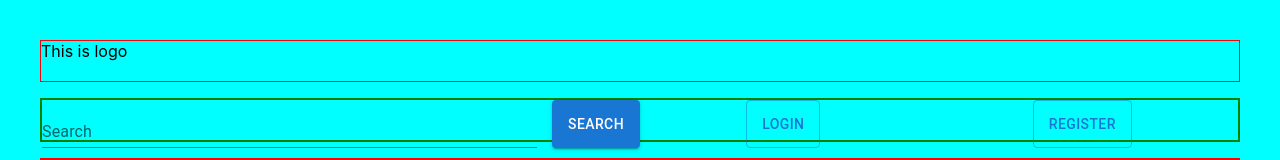
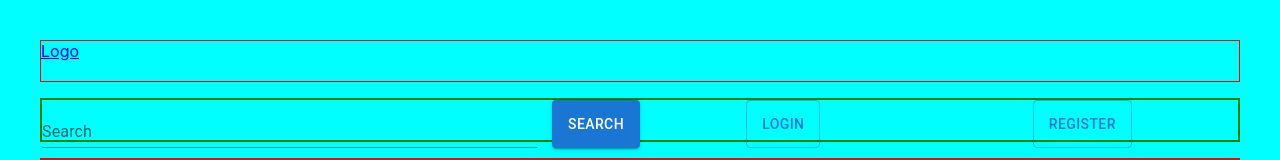
Before and after one commit to GoranAviani/react_apollo_client_3_cache, a React (Create React App) app: page / in a window 1280 px wide. Shown: the top 160 px of the page. Built offline with nearby package versions, Linux system fonts and the light colour scheme.

Commit message:
react-weather

```diff
--- a/src/ components/Logo/Logo.js
+++ b/src/ components/Logo/Logo.js
@@ -1,11 +1,15 @@
 import React from "react";
 
 import './Logo.css'
+import {Link, Route, Routes} from "react-router-dom";
+
+import IndexPage from "../IndexPage/IndexPage";
+import Dashboard from "../Dashboard/Dashboard";
 
 const Logo = () => {
     return (
         <div className="logo">
-            This is logo
+            <Link to="/dashboard">Logo</Link>
         </div>
     )
 }
```
